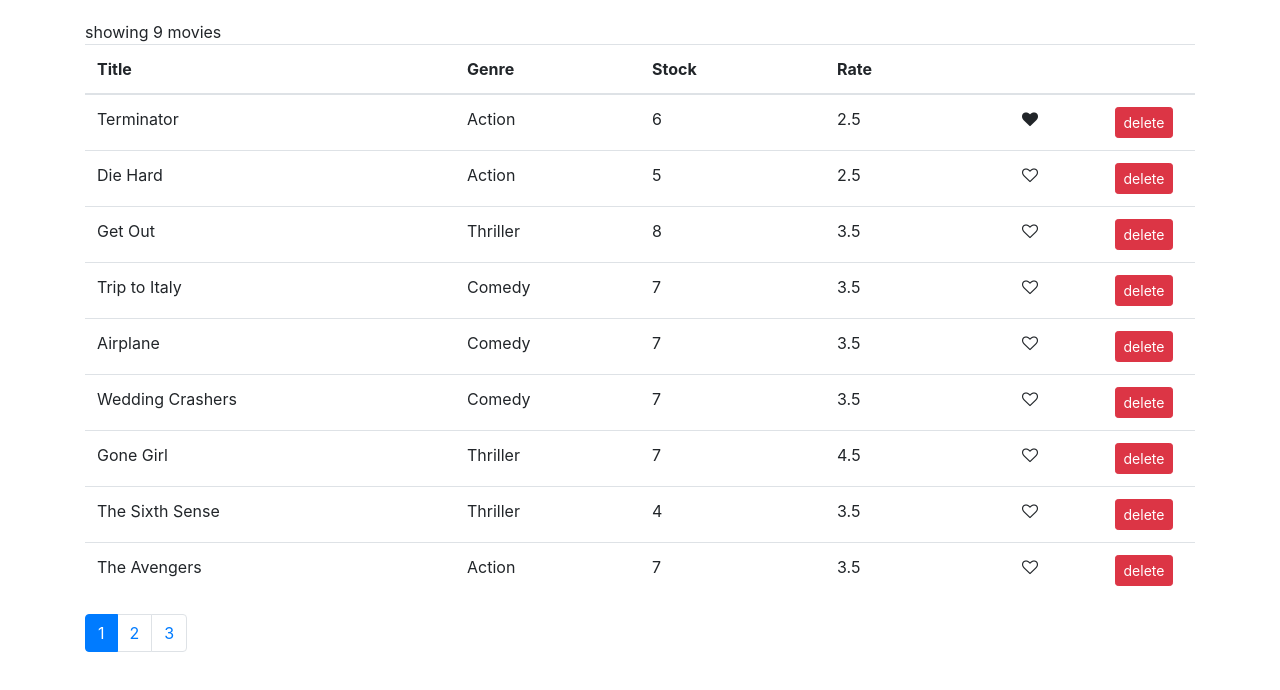
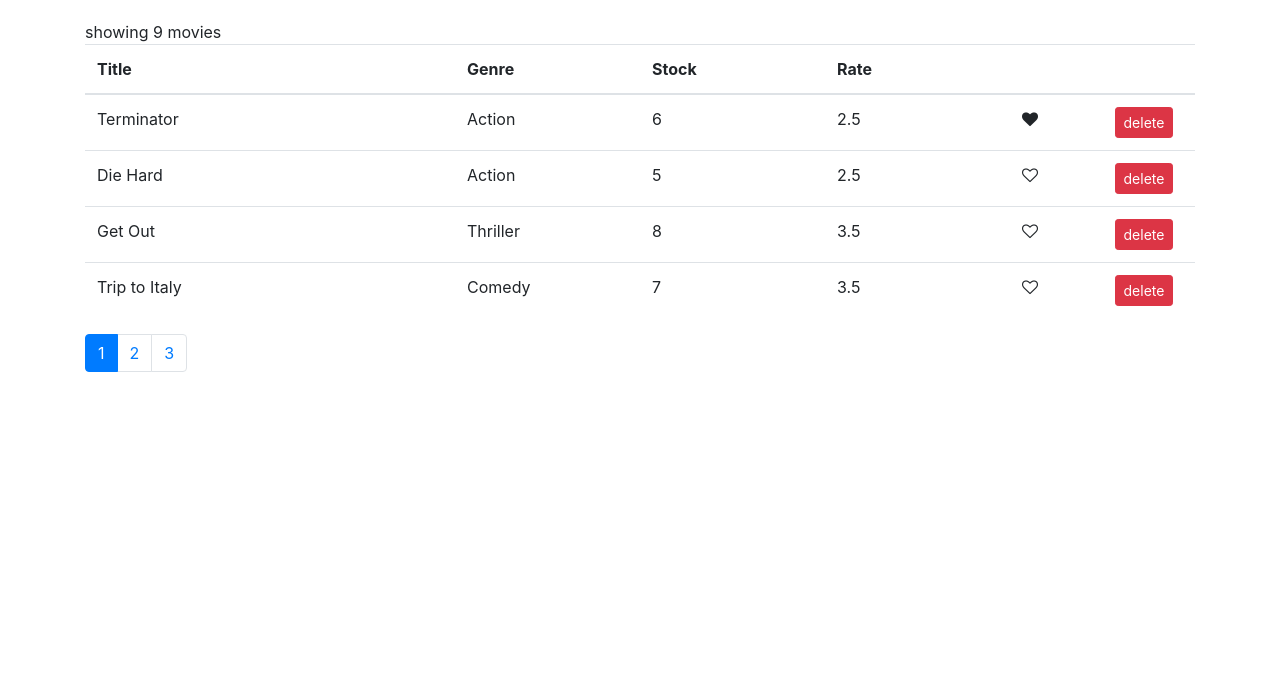
Before and after one commit to SnowGojira/vidly, a React (Create React App) app: page / in a window 1280 px wide. Shown: the top 690 px of the page. Built offline with nearby package versions, Linux system fonts and the light colour scheme.

Commit message:
按照我的思路把切换数据的方法写了出来

```diff
--- a/src/components/movies.jsx
+++ b/src/components/movies.jsx
@@ -6,6 +6,7 @@ import Pagination from "./pagination";
 class Movies extends Component {
   state = {
     movies: getMovies(),
+    currentMovies: getMovies().slice(0, 4),
     pageSize: 4,
     currentPage: 1,
   };
@@ -66,7 +67,9 @@ class Movies extends Component {
               </tr>
             </thead>
             <tbody>
-              {this.state.movies.map((movie) => this.movieSection(movie))}
+              {this.state.currentMovies.map((movie) =>
+                this.movieSection(movie)
+              )}
             </tbody>
           </table>
         </div>
@@ -91,6 +94,7 @@ class Movies extends Component {
     newMovies = movies.slice(start, end);
 
     console.log(`start:${start},end:${end}`);
+    this.setState({ currentMovies: newMovies });
   };
   render() {
     return (
```
